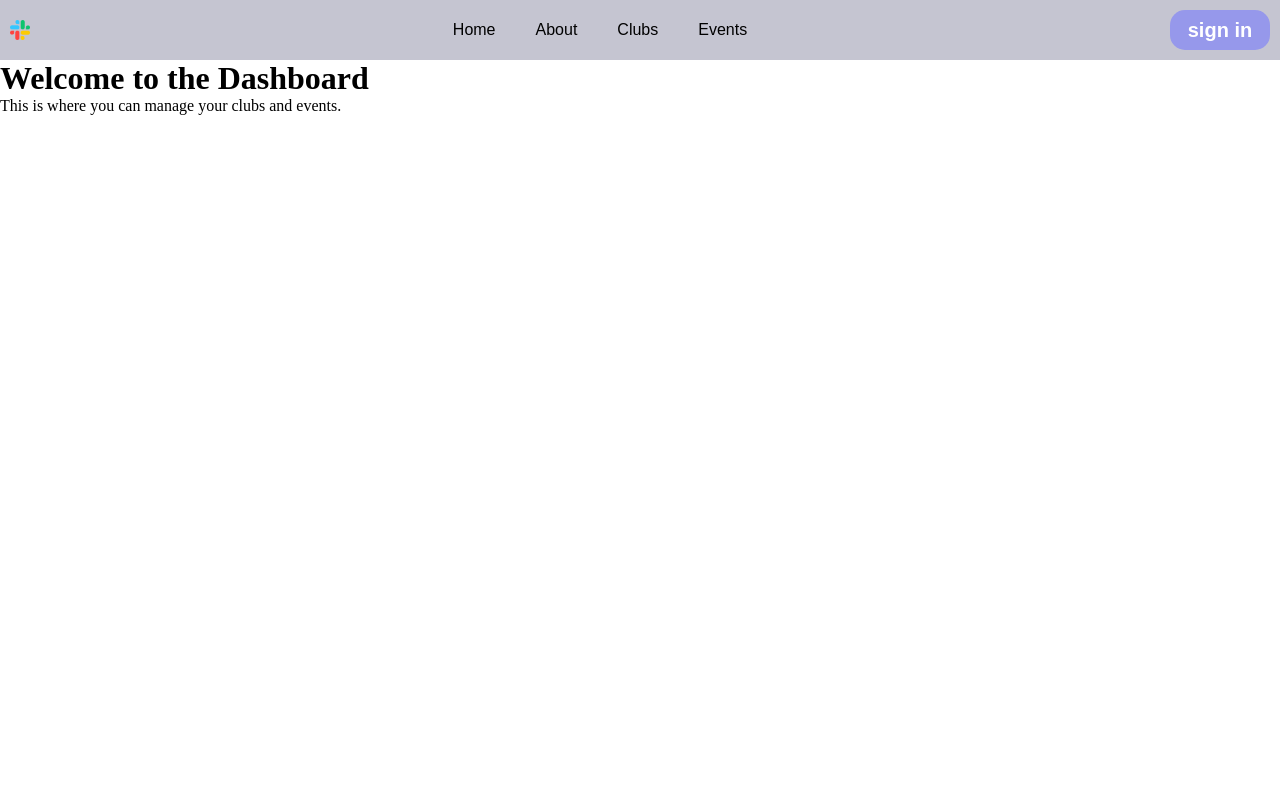
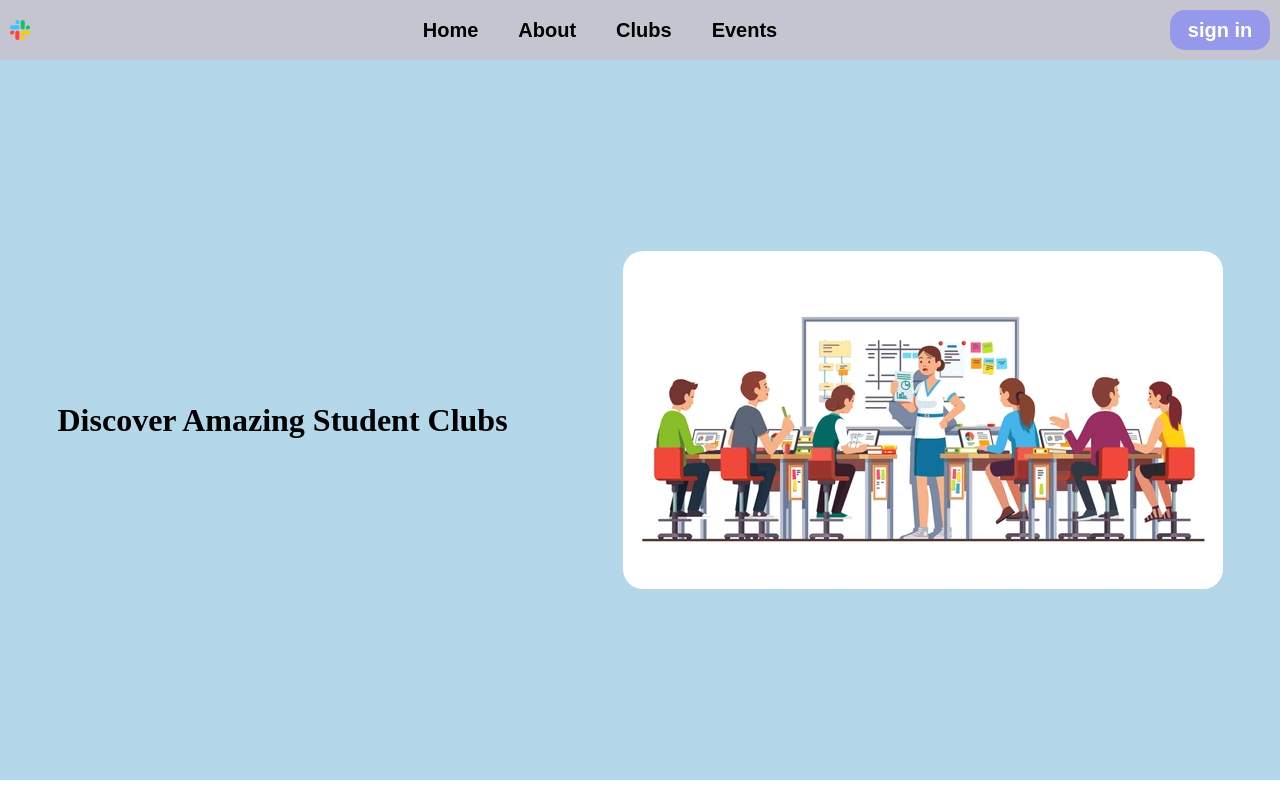
Before and after one commit to Manikandan-E56/Project-MyAnatomy, a React (Vite) app in the folder student-club-app/: page /dashboard in a window 1280 px wide. Built offline with nearby package versions, Linux system fonts and the light colour scheme.

Commit message:
"Second"

```diff
--- a/student-club-app/src/components/Header/Header.css
+++ b/student-club-app/src/components/Header/Header.css
@@ -29,6 +29,8 @@ header{
 
 }
 .navcontent ul li{
+    font-size: 20px;
+    font-weight: 600;
     list-style: none;
     margin: 0 20px;
     cursor: pointer;
--- /dev/null
+++ b/student-club-app/src/pages/Dashboard/DashBoard.css
@@ -0,0 +1,12 @@
+.home{
+    background-color: rgba(156, 203, 226, 0.756);
+    display: flex;
+    justify-content: space-around;
+    align-items: center;
+    width: 100%;
+    height: 90vh;
+}
+
+.home img {
+    border-radius: 20px;
+}
--- a/student-club-app/src/pages/Dashboard/DashBoard.jsx
+++ b/student-club-app/src/pages/Dashboard/DashBoard.jsx
@@ -1,13 +1,18 @@
 import React from 'react'
 import Header from '../../components/Header/Header';
-
+import './DashBoard.css'; // Assuming you have a CSS file for styling
 export default function DashBoard() {
   return (
     <div>
         <Header/>
-        <h1>Welcome to the Dashboard</h1>
-        <p>This is where you can manage your clubs and events.</p>
-        {/* Add more dashboard content here */}
+        <div className="home">
+          <div className="header_text">
+            <h1>Discover Amazing Student Clubs</h1>
+          </div>
+          <img src="/dashbg.png" alt="" />
+        </div>
+
+
     </div>
   )
 }
```
Also changed, not shown: student-club-app/public/dashbg.png (added).
